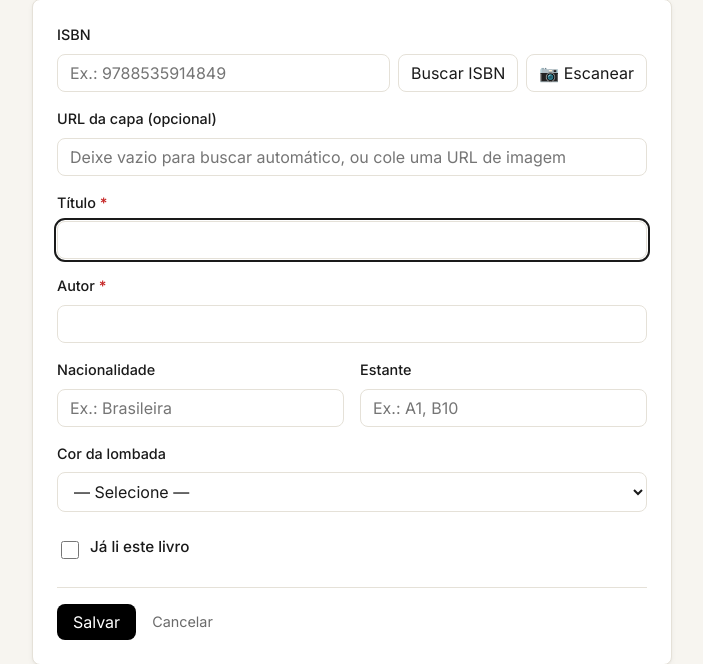
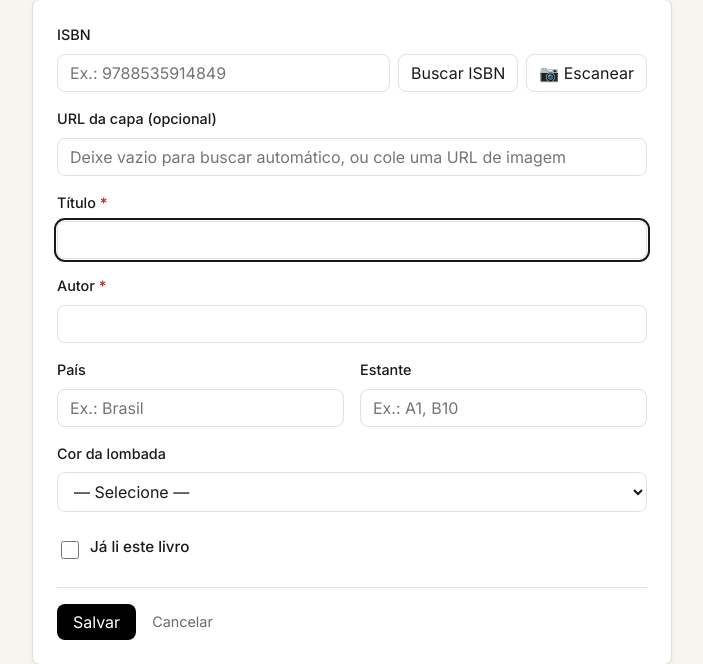
Before and after one commit to sheppita/darklibrary, a Flask app: page /novo in a window 1280 px wide. Shown: the part 437-1101 px from the top of the page, without its empty margins (74-777 px from the left). Run offline with Flask 3, Linux system fonts and the light colour scheme; some libraries are stand-ins or nearby versions.

Commit message:
Etapa 0: renomeia nacionalidade para pais

```diff
--- a/app.py
+++ b/app.py
@@ -61,7 +61,7 @@ class Livro(db.Model):
     id = db.Column(db.Integer, primary_key=True)
     titulo = db.Column(db.String(200), nullable=False)
     autor = db.Column(db.String(150), nullable=False)
-    nacionalidade = db.Column(db.String(80))
+    pais = db.Column(db.String(80))
     cor_lombada = db.Column(db.String(20))
     estante = db.Column(db.String(20))
     isbn = db.Column(db.String(20))
@@ -281,7 +281,7 @@ def novo():
         livro = Livro(
             titulo=request.form.get("titulo", "").strip(),
             autor=request.form.get("autor", "").strip(),
-            nacionalidade=request.form.get("nacionalidade", "").strip() or None,
+            pais=request.form.get("pais", "").strip() or None,
             cor_lombada=request.form.get("cor_lombada", "").strip() or None,
             estante=request.form.get("estante", "").strip().upper() or None,
             isbn=isbn,
@@ -305,7 +305,7 @@ def editar(livro_id):
 
         livro.titulo = request.form.get("titulo", "").strip()
         livro.autor = request.form.get("autor", "").strip()
-        livro.nacionalidade = request.form.get("nacionalidade", "").strip() or None
+        livro.pais = request.form.get("pais", "").strip() or None
         livro.cor_lombada = request.form.get("cor_lombada", "").strip() or None
         livro.estante = request.form.get("estante", "").strip().upper() or None
         livro.isbn = isbn
@@ -361,9 +361,9 @@ def estatisticas():
         .all()
     )
 
-    por_nacionalidade = (
-        db.session.query(Livro.nacionalidade, db.func.count(Livro.id))
-        .group_by(Livro.nacionalidade)
+    por_pais = (
+        db.session.query(Livro.pais, db.func.count(Livro.id))
+        .group_by(Livro.pais)
         .order_by(db.func.count(Livro.id).desc())
         .all()
     )
@@ -384,7 +384,7 @@ def estatisticas():
         pct_lidos=pct_lidos,
         por_estante=por_estante,
         top_autores=top_autores,
-        por_nacionalidade=por_nacionalidade,
+        por_pais=por_pais,
         por_cor=por_cor,
         sem_cor=sem_cor,
         cores_hex=CORES_HEX,
@@ -420,7 +420,7 @@ def backup():
                 str(livro.id),
                 sql_escape(livro.titulo),
                 sql_escape(livro.autor),
-                sql_escape(livro.nacionalidade),
+                sql_escape(livro.pais),
                 sql_escape(livro.cor_lombada),
                 sql_escape(livro.estante),
                 sql_escape(livro.isbn),
@@ -428,7 +428,7 @@ def backup():
                 sql_escape(livro.capa_url),
             ])
             linhas.append(
-                "INSERT INTO livro (id, titulo, autor, nacionalidade, cor_lombada, estante, isbn, lido, capa_url) "
+                "INSERT INTO livro (id, titulo, autor, pais, cor_lombada, estante, isbn, lido, capa_url) "
                 f"VALUES ({valores});"
             )
 
--- a/templates/novo.html
+++ b/templates/novo.html
@@ -42,8 +42,8 @@
 
         <div class="campo-linha">
             <div class="campo">
-                <label for="nacionalidade">Nacionalidade</label>
-                <input type="text" id="nacionalidade" name="nacionalidade" maxlength="80" placeholder="Ex.: Brasileira">
+                <label for="pais">País</label>
+                <input type="text" id="pais" name="pais" maxlength="80" placeholder="Ex.: Brasil">
             </div>
 
             <div class="campo">
@@ -329,8 +329,6 @@
                         }
                     }, 400);
 
-                    window.__scannerIntervalo = intervalo;
-
                     // Guarda o intervalo para poder parar depois.
                     window.__scannerIntervalo = intervalo;
 
```
Also changed, not shown: templates/editar.html (+5 -5 lines), templates/estatisticas.html (+5 -5 lines).
